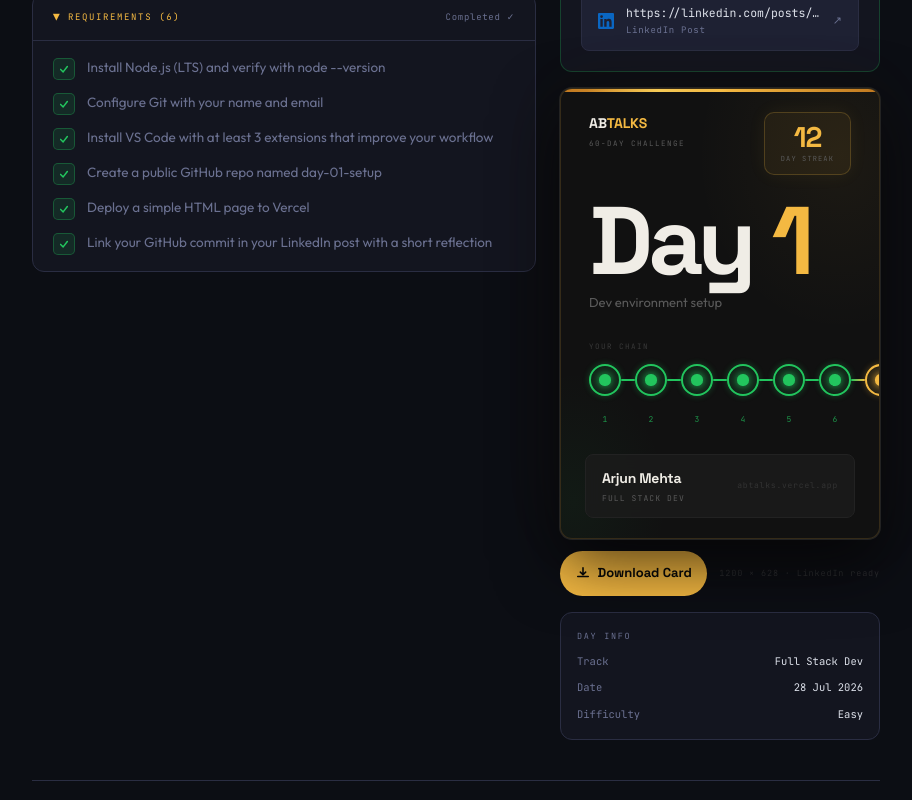
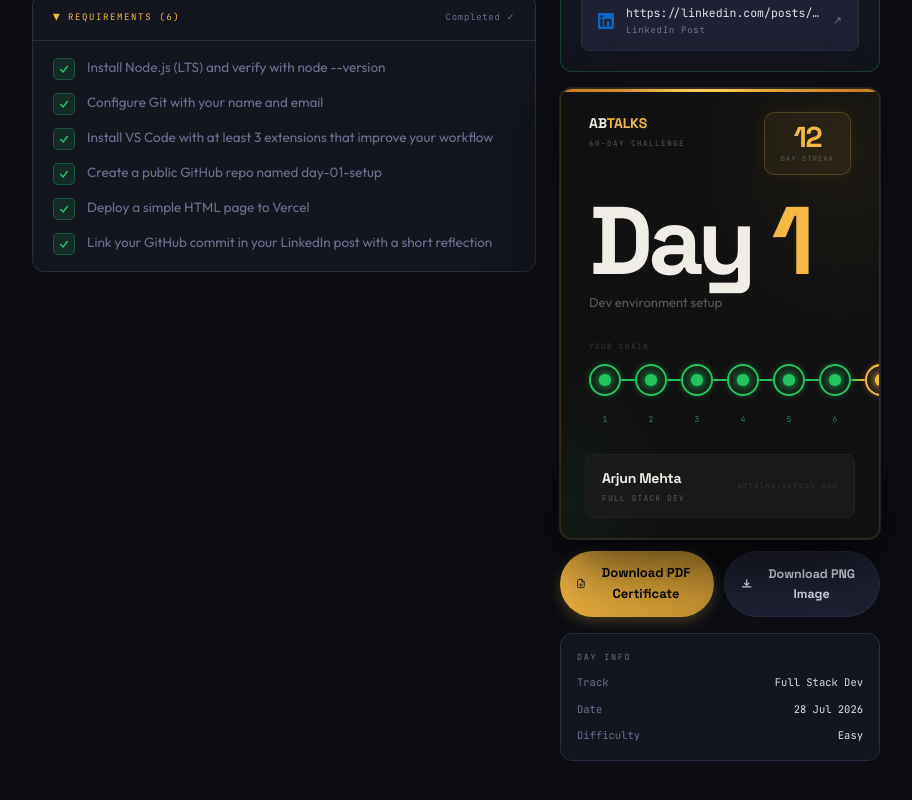
Before and after one commit to Sameer8549/AB-TALKS, a Next.js app: page /day/1 in a window 1280 px wide. Shown: the part 480-1280 px from the top of the page, without its empty margins (184-1096 px from the left). Built offline with nearby package versions, Linux system fonts and the light colour scheme.

Commit message:
feat: add PDF Proof Certificate generator alongside PNG export

```diff
--- a/src/components/ProofCard.tsx
+++ b/src/components/ProofCard.tsx
@@ -20,16 +20,16 @@ export interface ProofCardProps {
 
 // ─── Colour palette ───────────────────────────────────────────────────────────
 const C = {
-  ink:      '#0A0A0A',
-  coal:     '#111111',
-  graphite: '#1C1C1C',
-  chalk:    '#F0EDE6',
-  ash:      '#5A5A5A',
-  signal:   '#F4B942',
-  signalDim:'#C07820',
-  green:    '#22C55E',
-  red:      '#EF4444',
-  rim:      '#222222',
+  ink:       '#0A0A0A',
+  coal:      '#111111',
+  graphite:  '#1C1C1C',
+  chalk:     '#F0EDE6',
+  ash:       '#5A5A5A',
+  signal:    '#F4B942',
+  signalDim: '#C07820',
+  green:     '#22C55E',
+  red:       '#EF4444',
+  rim:       '#222222',
 }
 
 // ─── Link status → colour ─────────────────────────────────────────────────────
@@ -162,20 +162,19 @@ function Connector({ left, right }: { left: ChainLink; right: ChainLink }) {
   )
 }
 
-// ─── Canvas download ──────────────────────────────────────────────────────────
-// LinkedIn optimal: 1200×628. Retina 2× → 2400×1256 canvas.
-async function downloadCard(props: ProofCardProps) {
+// ─── Canvas download (PNG image) ──────────────────────────────────────────────
+async function downloadPNG(props: ProofCardProps) {
   const W = 1200, H = 628, S = 2
   const canvas = document.createElement('canvas')
   canvas.width = W * S; canvas.height = H * S
   const ctx = canvas.getContext('2d')!
   ctx.scale(S, S)
 
-  // ── Background ──
+  // Background
   ctx.fillStyle = C.coal
   ctx.fillRect(0, 0, W, H)
 
-  // Radial ambient glow (top-right, mirroring hero section)
+  // Radial ambient glows
   const grd = ctx.createRadialGradient(W * 0.82, H * 0.28, 0, W * 0.82, H * 0.28, W * 0.55)
   grd.addColorStop(0,   'rgba(244,185,66,0.07)')
   grd.addColorStop(0.5, 'rgba(244,185,66,0.025)')
@@ -183,14 +182,13 @@ async function downloadCard(props: ProofCardProps) {
   ctx.fillStyle = grd
   ctx.fillRect(0, 0, W, H)
 
-  // Bottom-left cool glow
   const grd2 = ctx.createRadialGradient(W * 0.05, H * 0.85, 0, W * 0.05, H * 0.85, W * 0.4)
   grd2.addColorStop(0,   'rgba(34,197,94,0.04)')
   grd2.addColorStop(1,   'transparent')
   ctx.fillStyle = grd2
   ctx.fillRect(0, 0, W, H)
 
-  // ── Top gold bar ──
+  // Top gold bar
   const bar = ctx.createLinearGradient(0, 0, W, 0)
   bar.addColorStop(0,   C.signalDim)
   bar.addColorStop(0.5, C.signal)
@@ -198,11 +196,11 @@ async function downloadCard(props: ProofCardProps) {
   ctx.fillStyle = bar
   ctx.fillRect(0, 0, W, 5)
 
-  // ── Bottom border line ──
+  // Bottom border line
   ctx.fillStyle = C.rim
   ctx.fillRect(0, H - 1, W, 1)
 
-  // ── Brand top-left ──
+  // Brand top-left
   ctx.font = 'bold 18px system-ui, sans-serif'
   ctx.fillStyle = C.chalk
   const abW = ctx.measureText('AB').width
@@ -210,44 +208,43 @@ async function downloadCard(props: ProofCardProps) {
   ctx.fillStyle = C.signal
   ctx.fillText('TALKS', 56 + abW, 56)
 
-  // ── "60-Day Challenge" top-right ──
+  // "60-Day Challenge" top-right
   ctx.font = '500 11px monospace'
   ctx.fillStyle = C.ash
   ctx.textAlign = 'right'
   ctx.fillText('60-DAY CHALLENGE  ·  BUILD IN PUBLIC', W - 56, 56)
   ctx.textAlign = 'left'
 
-  // ── Divider under header ──
+  // Divider under header
   ctx.fillStyle = C.rim
   ctx.fillRect(56, 70, W - 112, 1)
 
+  // Giant day number
   ctx.font = `bold 148px system-ui, sans-serif`
   const dayGrd = ctx.createLinearGradient(56, 0, 56 + 600, 0)
   dayGrd.addColorStop(0,   C.chalk)
   dayGrd.addColorStop(0.6, C.chalk)
   dayGrd.addColorStop(1,   'rgba(240,237,230,0.4)')
   ctx.fillStyle = dayGrd
-  // letterSpacing is a newer Canvas API — safe fallback
   if ('letterSpacing' in ctx) (ctx as any).letterSpacing = '-6px'
   ctx.fillText(`Day ${props.dayNumber}`, 56, 240)
 
+  // Day title
   ctx.font = '300 22px system-ui, sans-serif'
   ctx.fillStyle = C.ash
   if ('letterSpacing' in ctx) (ctx as any).letterSpacing = '0px'
   ctx.fillText(truncate(props.dayTitle, 72), 56, 278)
 
-  // ── Chain links ──
-  const chainY   = 358
-  const linkR    = 22
-  const connW    = 18
-  let   cx       = 56
+  // Chain links
+  const chainY = 358
+  const linkR  = 22
+  const connW  = 18
+  let   cx     = 56
 
   props.chainWindow.forEach((link, i) => {
     const color  = linkColor(link.status)
     const filled = isFilled(link.status)
-    const isToday = link.status === 'today'
 
-    // connector
     if (i > 0) {
       const prevColor = linkColor(props.chainWindow[i - 1].status)
       const prevFilled = isFilled(props.chainWindow[i - 1].status)
@@ -258,7 +255,6 @@ async function downloadCard(props: ProofCardProps) {
       ctx.fillRect(cx - connW, chainY - 1.5, connW, 3)
     }
 
-    // outer glow
     if (filled) {
       ctx.save()
       ctx.beginPath()
@@ -268,14 +264,12 @@ async function downloadCard(props: ProofCardProps) {
       ctx.restore()
     }
 
-    // ring
     ctx.beginPath()
     ctx.arc(cx + linkR, chainY, linkR, 0, Math.PI * 2)
     ctx.strokeStyle = color
     ctx.lineWidth = 2.5
     ctx.stroke()
 
-    // fill halo
     if (filled) {
       ctx.beginPath()
       ctx.arc(cx + linkR, chainY, linkR, 0, Math.PI * 2)
@@ -283,7 +277,6 @@ async function downloadCard(props: ProofCardProps) {
       ctx.fill()
     }
 
-    // inner dot
     if (filled) {
       ctx.beginPath()
       ctx.arc(cx + linkR, chainY, linkR * 0.38, 0, Math.PI * 2)
@@ -291,7 +284,6 @@ async function downloadCard(props: ProofCardProps) {
       ctx.fill()
     }
 
-    // day label below
     ctx.font = '9px monospace'
     ctx.fillStyle = filled ? `${color}CC` : C.rim
     ctx.textAlign = 'center'
@@ -301,17 +293,18 @@ async function downloadCard(props: ProofCardProps) {
     cx += linkR * 2 + connW
   })
 
+  // "Your chain" label
   ctx.font = '10px monospace'
   ctx.fillStyle = `${C.ash}99`
   if ('letterSpacing' in ctx) (ctx as any).letterSpacing = '0.18em'
   ctx.fillText('YOUR CHAIN', 56, chainY - linkR - 14)
   if ('letterSpacing' in ctx) (ctx as any).letterSpacing = '0px'
 
-  // ── Divider above footer ──
+  // Divider above footer
   ctx.fillStyle = C.rim
   ctx.fillRect(56, H - 110, W - 112, 1)
 
-  // ── Student name ──
+  // Student name
   ctx.font = `bold 20px system-ui, sans-serif`
   ctx.fillStyle = C.chalk
   ctx.fillText(props.studentName, 56, H - 72)
@@ -322,7 +315,7 @@ async function downloadCard(props: ProofCardProps) {
   ctx.fillText(props.trackLabel.toUpperCase(), 56, H - 52)
   if ('letterSpacing' in ctx) (ctx as any).letterSpacing = '0px'
 
-  // ── Streak badge ──
+  // Streak badge
   const bW = 130, bH = 56, bX = W - 56 - bW, bY = H - 56 - bH + 8
   ctx.fillStyle = `${C.signal}12`
   ctx.strokeStyle = `${C.signal}40`
@@ -344,19 +337,234 @@ async function downloadCard(props: ProofCardProps) {
   ctx.textAlign = 'left'
   if ('letterSpacing' in ctx) (ctx as any).letterSpacing = '0px'
 
-  // ── Site footer ──
+  // Site footer
   ctx.font = '10px monospace'
   ctx.fillStyle = `${C.ash}55`
   ctx.textAlign = 'right'
   ctx.fillText('abtalks.vercel.app', W - 56, H - 16)
   ctx.textAlign = 'left'
 
-  // ── Download ──
+  // Download trigger
   const url = canvas.toDataURL('image/png')
   const a   = document.createElement('a')
   a.download = `abtalks-day-${props.dayNumber}-proof.png`
   a.href = url
   a.click()
+}
+
+// ─── PDF Proof Certificate Generator ─────────────────────────────────────────
+// Opens a dedicated, beautifully styled landscape certificate print view
+// configured for automatic native PDF export via window.print()
+function downloadPDF(props: ProofCardProps) {
+  const printWindow = window.open('', '_blank')
+  if (!printWindow) return
+
+  const dateStr = new Date().toLocaleDateString('en-IN', {
+    day: 'numeric',
+    month: 'long',
+    year: 'numeric',
+  })
+
+  const html = `
+    <!DOCTYPE html>
+    <html lang="en">
+    <head>
+      <meta charset="UTF-8" />
+      <title>ABTalks Proof Certificate — Day ${props.dayNumber}</title>
+      <style>
+        @page {
+          size: A4 landscape;
+          margin: 0;
+        }
+        @media print {
+          body {
+            -webkit-print-color-adjust: exact;
+            print-color-adjust: exact;
+          }
+        }
+        * { box-sizing: border-box; margin: 0; padding: 0; }
+        body {
+          width: 100vw;
+          height: 100vh;
+          background: #0A0A0A;
+          color: #F0EDE6;
+          font-family: 'Space Grotesk', system-ui, -apple-system, sans-serif;
+          display: flex;
+          align-items: center;
+          justify-content: center;
+          padding: 30px;
+        }
+        .cert-border {
+          width: 100%;
+          height: 100%;
+          border: 3px solid #F4B942;
+          padding: 8px;
+          border-radius: 16px;
+          position: relative;
+          background: #111111;
+          box-shadow: 0 0 50px rgba(244, 185, 66, 0.15);
+          display: flex;
+          flex-direction: column;
+          justify-content: space-between;
+        }
+        .cert-inner {
+          border: 1px solid #222222;
+          height: 100%;
+          border-radius: 12px;
+          padding: 40px 50px;
+          display: flex;
+          flex-direction: column;
+          justify-content: space-between;
+          position: relative;
+          background: radial-gradient(ellipse 70% 60% at 85% 20%, rgba(244,185,66,0.08) 0%, transparent 70%);
+        }
+        .header {
+          display: flex;
+          justify-content: space-between;
+          align-items: flex-start;
+        }
+        .brand {
+          font-weight: 800;
+          font-size: 24px;
+          letter-spacing: -0.5px;
+          color: #F0EDE6;
+        }
+        .brand span { color: #F4B942; }
+        .cert-type {
+          font-family: monospace;
+          font-size: 11px;
+          letter-spacing: 3px;
+          color: #5A5A5A;
+          text-transform: uppercase;
+        }
+        .hero {
+          margin-top: 20px;
+        }
+        .badge-title {
+          font-family: monospace;
+          color: #F4B942;
+          font-size: 12px;
+          letter-spacing: 2px;
+          text-transform: uppercase;
+          margin-bottom: 10px;
+        }
+        .day-title {
+          font-size: 56px;
+          font-weight: 800;
+          line-height: 1;
+          letter-spacing: -2px;
+          color: #F0EDE6;
+        }
+        .task-name {
+          font-size: 20px;
+          color: #5A5A5A;
+          margin-top: 10px;
+          font-weight: 300;
+        }
+        .student-section {
+          margin-top: 30px;
+          padding-top: 25px;
+          border-top: 1px solid #222222;
+          display: flex;
+          justify-content: space-between;
+          align-items: flex-end;
+        }
+        .student-name {
+          font-size: 28px;
+          font-weight: 700;
+          color: #F0EDE6;
+        }
+        .track-label {
+          font-family: monospace;
+          font-size: 12px;
+          letter-spacing: 2px;
+          color: #5A5A5A;
+          margin-top: 4px;
+          text-transform: uppercase;
+        }
+        .streak-pill {
+          background: rgba(244, 185, 66, 0.1);
+          border: 1px solid rgba(244, 185, 66, 0.3);
+          padding: 12px 24px;
+          border-radius: 12px;
+          text-align: center;
+        }
+        .streak-val {
+          font-size: 32px;
+          font-weight: 800;
+          color: #F4B942;
+          line-height: 1;
+        }
+        .streak-lbl {
+          font-family: monospace;
+          font-size: 9px;
+          letter-spacing: 2px;
+          color: #5A5A5A;
+          margin-top: 4px;
+        }
+        .footer {
+          display: flex;
+          justify-content: space-between;
+          align-items: center;
+          font-family: monospace;
+          font-size: 10px;
+          color: #5A5A5A;
+          border-top: 1px solid #222222;
+          padding-top: 15px;
+        }
+      </style>
+    </head>
+    <body>
+      <div class="cert-border">
+        <div class="cert-inner">
+          <div class="header">
+            <div>
+              <div class="brand">AB<span>TALKS</span></div>
+              <div class="cert-type">Official Build Proof Certificate</div>
+            </div>
+            <div style="text-align: right;">
+              <div class="cert-type">60-Day Challenge</div>
+              <div style="font-family: monospace; font-size: 10px; color: #5A5A5A; margin-top: 4px;">Date: ${dateStr}</div>
+            </div>
+          </div>
+
+          <div class="hero">
+            <div class="badge-title">✓ Milestone Verified · Day ${props.dayNumber}</div>
+            <div class="day-title">Day ${props.dayNumber} Completed</div>
+            <div class="task-name">${props.dayTitle}</div>
+          </div>
+
+          <div class="student-section">
+            <div>
+              <div style="font-family: monospace; font-size: 10px; color: #5A5A5A; letter-spacing: 2px; text-transform: uppercase; margin-bottom: 4px;">Issued To</div>
+              <div class="student-name">${props.studentName}</div>
+              <div class="track-label">${props.trackLabel} Track</div>
+            </div>
+            <div class="streak-pill">
+              <div class="streak-val">${props.streakCount}</div>
+              <div class="streak-lbl">DAY STREAK</div>
+            </div>
+          </div>
+
+          <div class="footer">
+            <div>Verified Record ID: ABT-PROOF-${props.dayNumber}-${Date.now().toString(36).toUpperCase()}</div>
+            <div>abtalks.vercel.app · Built in public</div>
+          </div>
+        </div>
+      </div>
+      <script>
+        window.onload = function() {
+          setTimeout(function() {
+            window.print();
+          }, 300);
+        };
+      </script>
+    </body>
+    </html>
+  `
+
+  printWindow.document.write(html)
+  printWindow.document.close()
 }
 
 // ─── Helpers ──────────────────────────────────────────────────────────────────
@@ -384,11 +592,15 @@ function roundRect(
 // ─── Main component ───────────────────────────────────────────────────────────
 export default function ProofCard(props: ProofCardProps) {
   const { dayNumber, dayTitle, studentName, trackLabel, streakCount, chainWindow } = props
-  const [downloading, setDownloading] = useState(false)
+  const [downloadingPNG, setDownloadingPNG] = useState(false)
 
-  const handleDownload = async () => {
-    setDownloading(true)
-    try { await downloadCard(props) } finally { setDownloading(false) }
+  const handleDownloadPNG = async () => {
+    setDownloadingPNG(true)
+    try { await downloadPNG(props) } finally { setDownloadingPNG(false) }
+  }
+
+  const handleDownloadPDF = () => {
+    downloadPDF(props)
   }
 
   return (
@@ -400,9 +612,7 @@ export default function ProofCard(props: ProofCardProps) {
     >
 
       {/* ════════════════════════════════════════════════════════════════
-          THE CARD — This is the visual artefact.
-          Dark glass with radial gold glow, oversized day number,
-          chain strip as the hero visual, student info in footer bar.
+          THE CARD — Visual Artifact
       ════════════════════════════════════════════════════════════════ */}
       <div
         id="proof-card"
@@ -413,14 +623,13 @@ export default function ProofCard(props: ProofCardProps) {
           boxShadow: `0 0 0 1px ${C.rim}, 0 24px 64px rgba(0,0,0,0.7), 0 0 80px ${C.signal}0A`,
         }}
       >
-        {/* ── Ambient radial glow (top-right) — matches hero section ── */}
+        {/* Ambient glows */}
         <div
           className="absolute inset-0 pointer-events-none"
           style={{
             background: `radial-gradient(ellipse 70% 60% at 88% 15%, ${C.signal}0D 0%, transparent 65%)`,
           }}
         />
-        {/* ── Ambient green glow (bottom-left) ── */}
         <div
           className="absolute inset-0 pointer-events-none"
           style={{
@@ -428,7 +637,7 @@ export default function ProofCard(props: ProofCardProps) {
           }}
         />
 
-        {/* ── Gold top bar with shimmer ── */}
+        {/* Gold top bar with shimmer */}
         <div className="h-[3px] relative overflow-hidden">
           <div
             className="absolute inset-0"
@@ -447,9 +656,8 @@ export default function ProofCard(props: ProofCardProps) {
 
         <div className="relative px-5 sm:px-7 pt-5 pb-5">
 
-          {/* ── Top row: brand left · badge right ── */}
+          {/* Top row: brand left · badge right */}
           <div className="flex items-start justify-between gap-4 mb-6">
-            {/* Brand */}
             <div>
               <p
                 className="font-display font-bold"
@@ -495,7 +703,7 @@ export default function ProofCard(props: ProofCardProps) {
             </motion.div>
           </div>
 
-          {/* ── Day number — the hero typographic element ── */}
+          {/* Day number */}
           <motion.div
             initial={{ opacity: 0, x: -12 }}
             animate={{ opacity: 1, x: 0 }}
@@ -520,7 +728,7 @@ export default function ProofCard(props: ProofCardProps) {
             </p>
           </motion.div>
 
-          {/* ── Chain strip ── */}
+          {/* Chain strip */}
           <div className="mt-7 mb-6">
             <p
               className="font-mono uppercase mb-3"
@@ -568,7 +776,7 @@ export default function ProofCard(props: ProofCardProps) {
             </div>
           </div>
 
-          {/* ── Footer info bar ── */}
+          {/* Footer info bar */}
           <div
             className="flex items-center justify-between gap-3 px-4 py-3 -mx-1 rounded-[8px]"
             style={{
@@ -602,24 +810,60 @@ export default function ProofCard(props: ProofCardProps) {
         </div>
       </div>
 
-      {/* ── Action buttons ── */}
-      <div className="flex items-center gap-3">
+      {/* ── Action buttons: PNG & PDF Download ── */}
+      <div className="flex flex-col sm:flex-row items-stretch gap-2.5">
+        {/* PDF Certificate Download Button */}
         <motion.button
-          id="download-proof-card"
-          onClick={handleDownload}
-          disabled={downloading}
-          whileHover={downloading ? {} : { opacity: 0.92 }}
-          whileTap={downloading ? {} : { scale: 0.97 }}
-          className="flex-1 flex items-center justify-center gap-2 rounded-pill py-3 font-display font-bold transition-all"
+          id="download-pdf-proof"
+          onClick={handleDownloadPDF}
+          whileHover={{ opacity: 0.94 }}
+          whileTap={{ scale: 0.97 }}
+          className="flex-1 flex items-center justify-center gap-2 rounded-pill py-3 px-4 font-display font-bold transition-all"
           style={{
             fontSize: 13,
-            background: downloading ? C.graphite : C.signal,
-            color: downloading ? C.ash : C.ink,
+            background: 'linear-gradient(135deg, #F4B942 0%, #C49030 100%)',
+            color: '#0A0A0A',
             border: 'none',
-            cursor: downloading ? 'not-allowed' : 'pointer',
+            boxShadow: '0 4px 14px rgba(244, 185, 66, 0.25)',
+            cursor: 'pointer',
           }}
         >
-          {downloading ? (
+          <svg width="15" height="15" viewBox="0 0 24 24" fill="none">
+            <path
+              d="M14 2H6a2 2 0 00-2 2v16a2 2 0 002 2h12a2 2 0 002-2V8l-6-6z"
+              stroke="currentColor"
+              strokeWidth="2"
+              strokeLinecap="round"
+              strokeLinejoin="round"
+            />
+            <path
+              d="M14 2v6h6M12 18v-6M9 15l3 3 3-3"
+              stroke="currentColor"
+              strokeWidth="2"
+              strokeLinecap="round"
+              strokeLinejoin="round"
+            />
+          </svg>
+          Download PDF Certificate
+        </motion.button>
+
+        {/* PNG Image Download Button */}
+        <motion.button
+          id="download-png-proof"
+          onClick={handleDownloadPNG}
+          disabled={downloadingPNG}
+          whileHover={downloadingPNG ? {} : { opacity: 0.9 }}
+          whileTap={downloadingPNG ? {} : { scale: 0.97 }}
+          className="flex-1 flex items-center justify-center gap-2 rounded-pill py-3 px-4 font-display font-bold transition-all"
+          style={{
+            fontSize: 12.5,
+            background: 'var(--graphite)',
+            color: 'var(--chalk)',
+            border: '1px solid var(--rim)',
+            cursor: downloadingPNG ? 'not-allowed' : 'pointer',
+          }}
+        >
+          {downloadingPNG ? (
             <>
               <motion.span
                 className="inline-block w-3.5 h-3.5 rounded-full border-2"
@@ -627,7 +871,7 @@ export default function ProofCard(props: ProofCardProps) {
                 animate={{ rotate: 360 }}
                 transition={{ duration: 0.65, repeat: Infinity, ease: 'linear' }}
               />
-              Generating…
+              Generating PNG…
             </>
           ) : (
             <>
@@ -640,17 +884,10 @@ export default function ProofCard(props: ProofCardProps) {
                   strokeLinejoin="round"
                 />
               </svg>
-              Download Card
+              Download PNG Image
             </>
           )}
         </motion.button>
-
-        <p
-          className="font-mono flex-shrink-0"
-          style={{ fontSize: 8.5, letterSpacing: '0.1em', color: `${C.ash}66` }}
-        >
-          1200 × 628 · LinkedIn ready
-        </p>
       </div>
 
     </motion.div>
```
